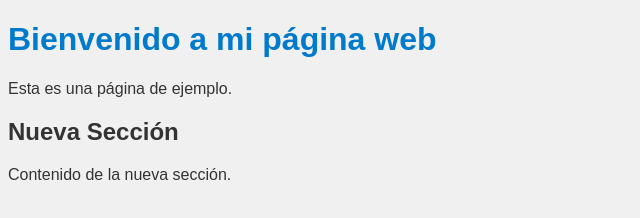
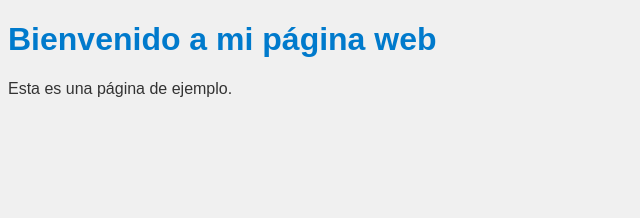
Before and after one commit to AnaGanfornina/PracticaGitDA, a plain HTML site: page index.html in a window 1280 px wide. Shown: the whole page, without its empty margins (0-640 px from the left). Drawn offline with Linux system fonts and the light colour scheme.

Commit message:
eliminando nueva sección

```diff
--- a/index.html
+++ b/index.html
@@ -11,10 +11,6 @@
 <body>
     <h1>Bienvenido a mi página web</h1>
     <p>Esta es una página de ejemplo.</p>
-    <div>
-        <h2>Nueva Sección</h2>
-        <p>Contenido de la nueva sección.</p>
-    </div>
 </body>
 
 </html>
```
